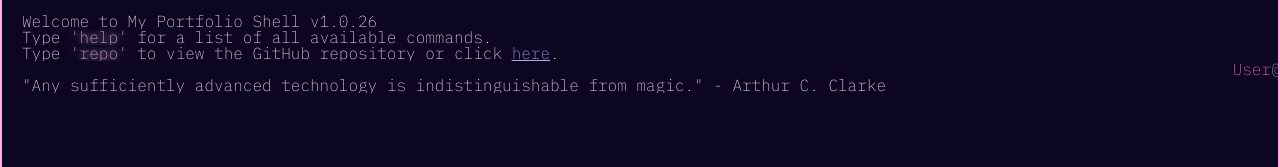
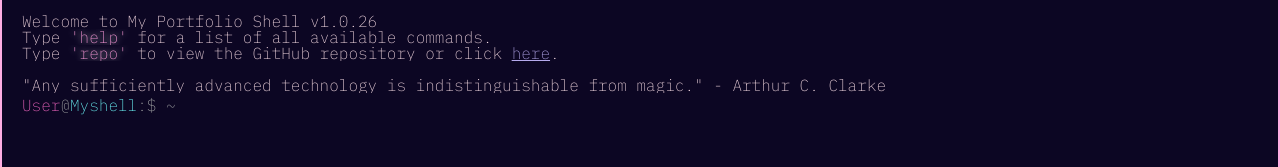
Before and after one commit to KaranSherathiya/Portfolio, a website built with Vite: page index.html in a window 1280 px wide. Shown: the part 229-396 px from the top of the page. Built offline with nearby package versions, Linux system fonts and the light colour scheme.

Commit message:
Update index.html

```diff
--- a/index.html
+++ b/index.html
@@ -29,8 +29,8 @@
         <!-- command output will be inserted before #write-lines-->
         <a id="write-lines"></a>
       </div>
-      <div id="input-line">
-        <div>
+      <div id="input-line-container">
+        <div id="input-line">
           <p id="password-input" style="display: none;">Password: <input id="password-field" autocomplete="off"
               type="password" /></p>
           <p id="input-hidden">
@@ -40,7 +40,6 @@
               autocomplete="off" />
           </p>
         </div>
-        <br>
       </div>
     </div>
   </main>
```
